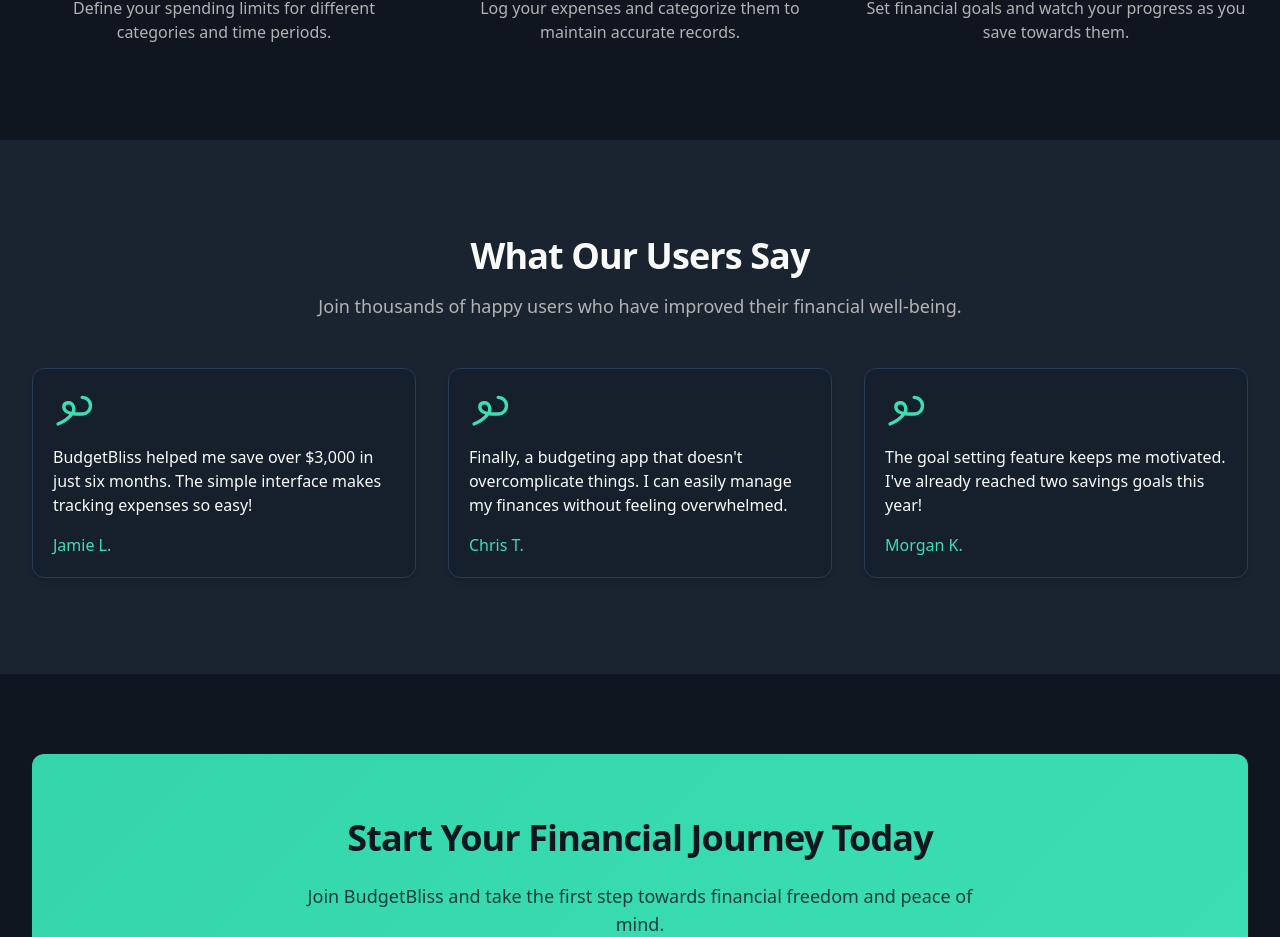
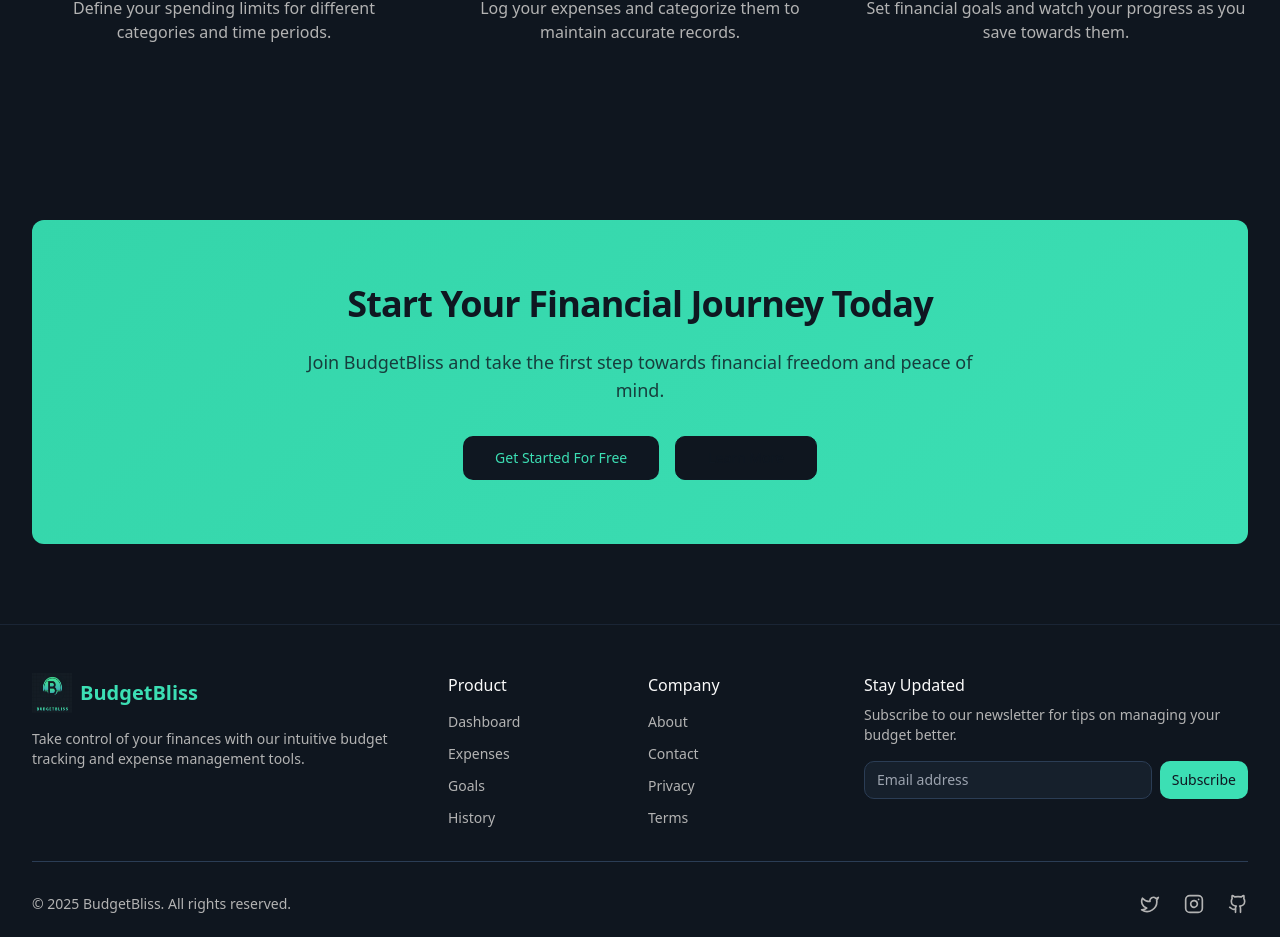
Before and after one commit to SahilAgarwal2304/bliss-budget-buddy, a React (Vite) app: page / in a window 1280 px wide. Shown: the part 1535-2472 px from the top of the page. Built offline with nearby package versions, Linux system fonts and the light colour scheme.

Commit message:
Refactor: Improve code structure
Restructure the code for better readability and maintainability.

```diff
--- a/src/pages/Index.tsx
+++ b/src/pages/Index.tsx
@@ -25,21 +25,6 @@ const Index = () => {
       title: "Expense History",
       description: "View your past transactions with detailed breakdowns by category.",
       icon: <Clock className="h-10 w-10 text-budget-teal" />,
-    },
-  ];
-
-  const testimonials = [
-    {
-      quote: "BudgetBliss helped me save over $3,000 in just six months. The simple interface makes tracking expenses so easy!",
-      author: "Jamie L.",
-    },
-    {
-      quote: "Finally, a budgeting app that doesn't overcomplicate things. I can easily manage my finances without feeling overwhelmed.",
-      author: "Chris T.",
-    },
-    {
-      quote: "The goal setting feature keeps me motivated. I've already reached two savings goals this year!",
-      author: "Morgan K.",
     },
   ];
 
@@ -158,50 +143,6 @@ const Index = () => {
         </div>
       </section>
 
-      {/* Testimonials Section */}
-      <section className="py-16 md:py-24 bg-budget-navy-light">
-        <div className="budget-container">
-          <div className="text-center mb-12">
-            <h2 className="text-3xl font-bold tracking-tight sm:text-4xl text-foreground">
-              What Our Users Say
-            </h2>
-            <p className="mt-4 text-lg text-muted-foreground max-w-2xl mx-auto">
-              Join thousands of happy users who have improved their financial well-being.
-            </p>
-          </div>
-
-          <div className="grid grid-cols-1 gap-8 md:grid-cols-3">
-            {testimonials.map((testimonial, index) => (
-              <div key={index} className="budget-card">
-                <div className="flex flex-col h-full">
-                  <div className="mb-4 text-budget-teal">
-                    <svg
-                      viewBox="0 0 24 24"
-                      fill="none"
-                      className="h-10 w-10"
-                      stroke="currentColor"
-                    >
-                      <path
-                        d="M3 21c3.8-1.5 7-3.8 9-7 0.5-0.8 0.7-2.5 0-4-1.2-2.6-5.2-2.2-5.5 0.5-0.4 3 3.8 4.5 7 4.5h4c2.8 0 5-2.2 5-5s-2.2-5-5-5"
-                        strokeWidth="2"
-                        strokeLinecap="round"
-                        strokeLinejoin="round"
-                      />
-                    </svg>
-                  </div>
-                  <blockquote className="flex-1">
-                    <p className="text-foreground mb-4">{testimonial.quote}</p>
-                  </blockquote>
-                  <footer className="mt-auto">
-                    <p className="font-medium text-budget-teal">{testimonial.author}</p>
-                  </footer>
-                </div>
-              </div>
-            ))}
-          </div>
-        </div>
-      </section>
-
       {/* CTA Section */}
       <section className="py-16 md:py-20">
         <div className="budget-container">
```
